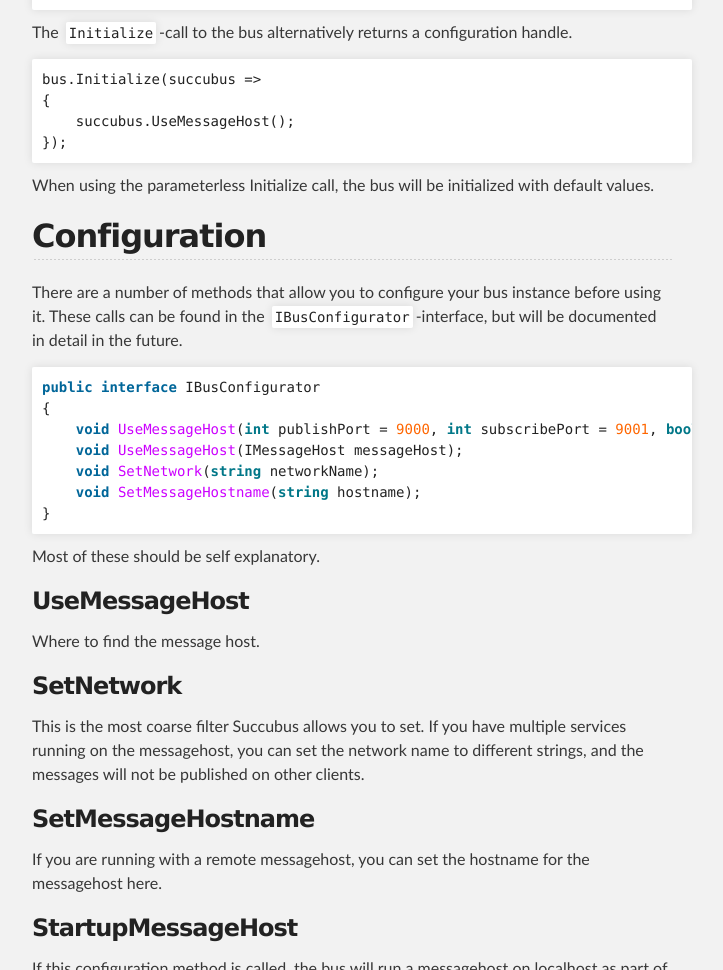
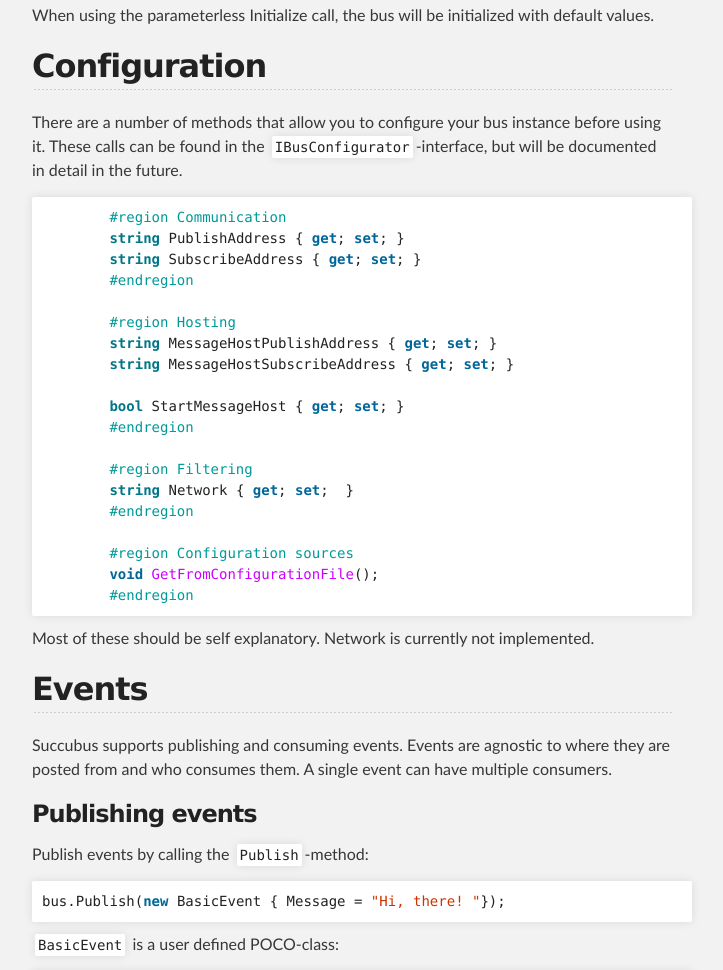
Before and after one commit to COCPORN/succubus, a plain HTML site: page index.html in a window 1280 px wide. Shown: the part 1830-2800 px from the top of the page, without its empty margins (288-1011 px from the left). Drawn offline with Linux system fonts and the light colour scheme.

Commit message:
Create gh-pages branch via GitHub

```diff
--- a/index.html
+++ b/index.html
@@ -34,16 +34,14 @@
         <h1>
 <a name="succubus" class="anchor" href="#succubus"><span class="octicon octicon-link"></span></a>Succubus</h1>
 
-<p>A light .NET "service bus" implementation created on top of ZeroMQ.</p>
+<p>A light .NET distributed application framework created on top of ZeroMQ.</p>
 
 <h2>
 <a name="about" class="anchor" href="#about"><span class="octicon octicon-link"></span></a>About</h2>
 
-<p>Succubus is a simple (at this point) implementation of convenience functions for .NET on top of ZeroMQ, presenting an interface similar to that of MassTransit. It is similar to an Enterprise Service Bus, but lacks a lot of features at its current state.</p>
+<p>Succubus is a simple (at this point) implementation of convenience functions for .NET on top of ZeroMQ, presenting an interface similar to that of MassTransit.</p>
 
 <p>Because it uses ZeroMQ, all brokers live in the Succubus process space, and you do not install anything besides the dependencies in the library.</p>
-
-<p>For more in-depth documentation, check the <a href="https://github.com/COCPORN/succubus/wiki">wiki</a>.</p>
 
 <p>Succubus is currently in a pre-release but usable state. The repository will go public once it reaches a 0.2-release.</p>
 
@@ -66,14 +64,9 @@
 </ul>
 </li>
 </ul><h2>
-<a name="getting-started" class="anchor" href="#getting-started"><span class="octicon octicon-link"></span></a>Getting started</h2>
-
-<p>A quickstart guide to getting started with Succubus.</p>
-
-<h2>
 <a name="installation" class="anchor" href="#installation"><span class="octicon octicon-link"></span></a>Installation</h2>
 
-<p>Get lastest version of Succubus from GitHub or NuGet.</p>
+<p>Get lastest version of Succubus from GitHub or NuGet (will be up soon).</p>
 
 <h2>
 <a name="instantiation" class="anchor" href="#instantiation"><span class="octicon octicon-link"></span></a>Instantiation</h2>
@@ -118,36 +111,28 @@
 
 <p>There are a number of methods that allow you to configure your bus instance before using it. These calls can be found in the <code>IBusConfigurator</code>-interface, but will be documented in detail in the future.</p>
 
-<div class="highlight highlight-C#"><pre><span class="k">public</span> <span class="k">interface</span> <span class="n">IBusConfigurator</span>
-<span class="p">{</span>
-    <span class="k">void</span> <span class="nf">UseMessageHost</span><span class="p">(</span><span class="kt">int</span> <span class="n">publishPort</span> <span class="p">=</span> <span class="m">9000</span><span class="p">,</span> <span class="kt">int</span> <span class="n">subscribePort</span> <span class="p">=</span> <span class="m">9001</span><span class="p">,</span> <span class="kt">bool</span> <span class="n">setupHost</span> <span class="p">=</span> <span class="k">true</span><span class="p">);</span>
-    <span class="k">void</span> <span class="nf">UseMessageHost</span><span class="p">(</span><span class="n">IMessageHost</span> <span class="n">messageHost</span><span class="p">);</span>
-    <span class="k">void</span> <span class="nf">SetNetwork</span><span class="p">(</span><span class="kt">string</span> <span class="n">networkName</span><span class="p">);</span>
-    <span class="k">void</span> <span class="nf">SetMessageHostname</span><span class="p">(</span><span class="kt">string</span> <span class="n">hostname</span><span class="p">);</span>
-<span class="p">}</span>
+<div class="highlight highlight-C#"><pre>        <span class="cp">#region Communication        </span>
+        <span class="kt">string</span> <span class="n">PublishAddress</span> <span class="p">{</span> <span class="k">get</span><span class="p">;</span> <span class="k">set</span><span class="p">;</span> <span class="p">}</span>
+        <span class="kt">string</span> <span class="n">SubscribeAddress</span> <span class="p">{</span> <span class="k">get</span><span class="p">;</span> <span class="k">set</span><span class="p">;</span> <span class="p">}</span>
+        <span class="cp">#endregion</span>
+
+        <span class="cp">#region Hosting</span>
+        <span class="kt">string</span> <span class="n">MessageHostPublishAddress</span> <span class="p">{</span> <span class="k">get</span><span class="p">;</span> <span class="k">set</span><span class="p">;</span> <span class="p">}</span>
+        <span class="kt">string</span> <span class="n">MessageHostSubscribeAddress</span> <span class="p">{</span> <span class="k">get</span><span class="p">;</span> <span class="k">set</span><span class="p">;</span> <span class="p">}</span>
+
+        <span class="kt">bool</span> <span class="n">StartMessageHost</span> <span class="p">{</span> <span class="k">get</span><span class="p">;</span> <span class="k">set</span><span class="p">;</span> <span class="p">}</span>
+        <span class="cp">#endregion</span>
+
+        <span class="cp">#region Filtering</span>
+        <span class="kt">string</span> <span class="n">Network</span> <span class="p">{</span> <span class="k">get</span><span class="p">;</span> <span class="k">set</span><span class="p">;</span>  <span class="p">}</span>
+        <span class="cp">#endregion</span>
+
+        <span class="cp">#region Configuration sources</span>
+        <span class="k">void</span> <span class="nf">GetFromConfigurationFile</span><span class="p">();</span>
+        <span class="cp">#endregion</span>
 </pre></div>
 
-<p>Most of these should be self explanatory.</p>
-
-<h3>
-<a name="usemessagehost" class="anchor" href="#usemessagehost"><span class="octicon octicon-link"></span></a>UseMessageHost</h3>
-
-<p>Where to find the message host. </p>
-
-<h3>
-<a name="setnetwork" class="anchor" href="#setnetwork"><span class="octicon octicon-link"></span></a>SetNetwork</h3>
-
-<p>This is the most coarse filter Succubus allows you to set. If you have multiple services running on the messagehost, you can set the network name to different strings, and the messages will not be published on other clients.</p>
-
-<h3>
-<a name="setmessagehostname" class="anchor" href="#setmessagehostname"><span class="octicon octicon-link"></span></a>SetMessageHostname</h3>
-
-<p>If you are running with a remote messagehost, you can set the hostname for the messagehost here.</p>
-
-<h3>
-<a name="startupmessagehost" class="anchor" href="#startupmessagehost"><span class="octicon octicon-link"></span></a>StartupMessageHost</h3>
-
-<p>If this configuration method is called, the bus will run a messagehost on localhost as part of this bus instance.</p>
+<p>Most of these should be self explanatory. Network is currently not implemented.</p>
 
 <h2>
 <a name="events" class="anchor" href="#events"><span class="octicon octicon-link"></span></a>Events</h2>
```
Also changed, not shown: params.json (+1 -1 lines).
